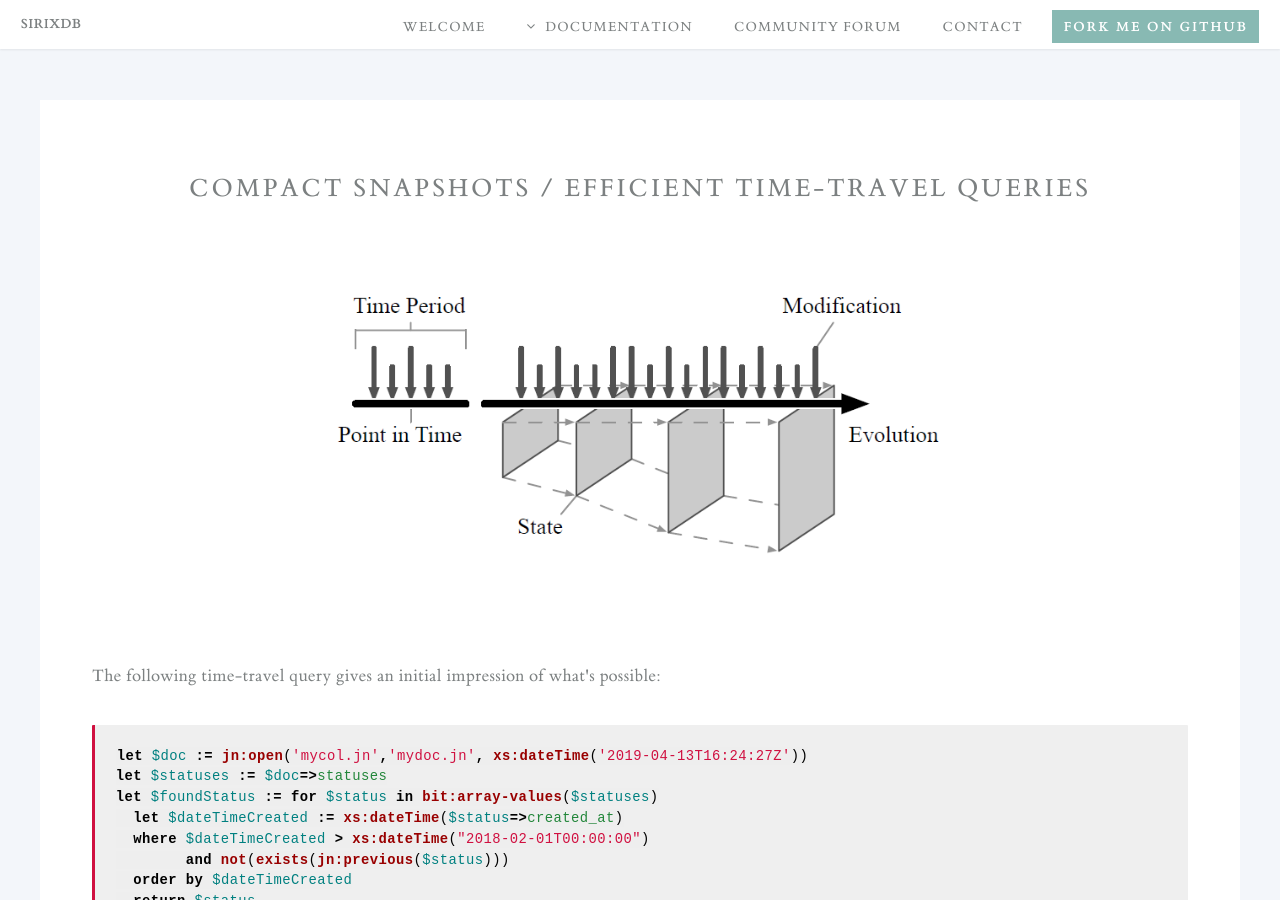
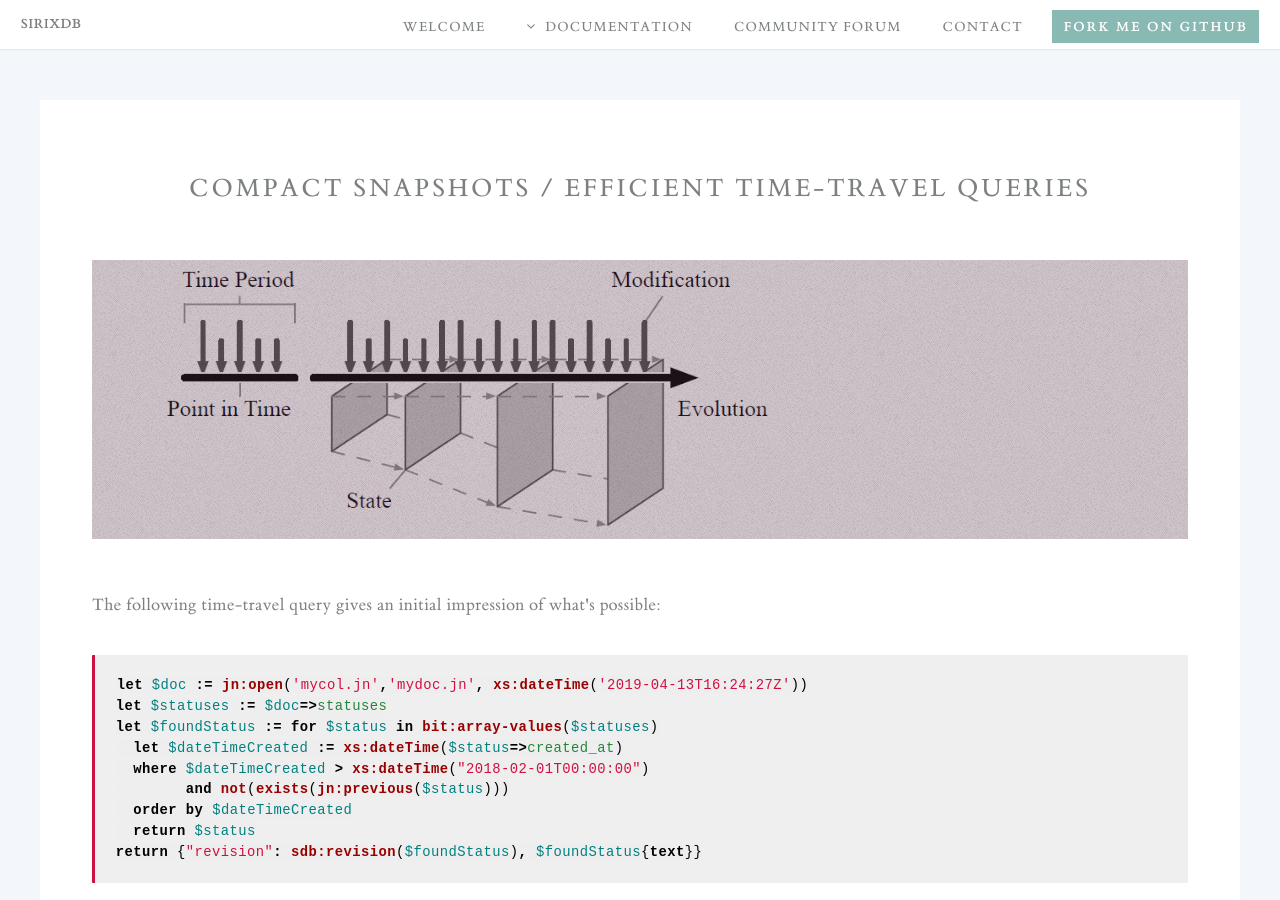
Before and after one commit to sirixdb/sirixdb.github.io, a Jekyll site: the page built from index.html, in a window 1280 px wide and 900 px high, scrolled down 1653 px. Built offline with Jekyll 4.4.1, drawn with Linux system fonts in a browser that asks for light colours.

Commit message:
Update index.html

```diff
--- a/index.html
+++ b/index.html
@@ -50,7 +50,7 @@
 <section class="wrapper style3 container special">
 	<header><h2>Compact snapshots / efficient time-travel queries</h2></header>
 	<div class="img_container">
-		<p><img src="images/evolution-of-state.png" style="margin: 3em 3em; width: 650px"/></p>
+		<p class="image featured"><img src="images/evolution-of-state.png" style="margin: 3em 3em; width: 650px"/></p>
 	</div>
 	<p>The following time-travel query gives an initial impression of what's possible:</p>
 
```
